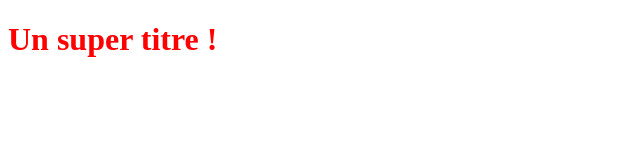
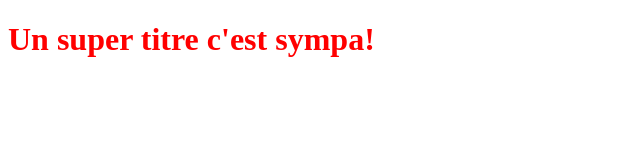
Before and after one commit to clementxiol/TestGit, a plain HTML site: page index.html in a window 1280 px wide. Shown: the whole page, without its empty margins (0-640 px from the left). Drawn offline with Linux system fonts and the light colour scheme.

```diff
--- a/index.html
+++ b/index.html
@@ -5,6 +5,6 @@
    <link rel="stylesheet" type="text/css" href="styles.css">
 </head>
 <body>
-   <h1>Un super titre !</h1>
+   <h1>Un super titre c'est sympa!</h1>
 </body>
 </html>
```
